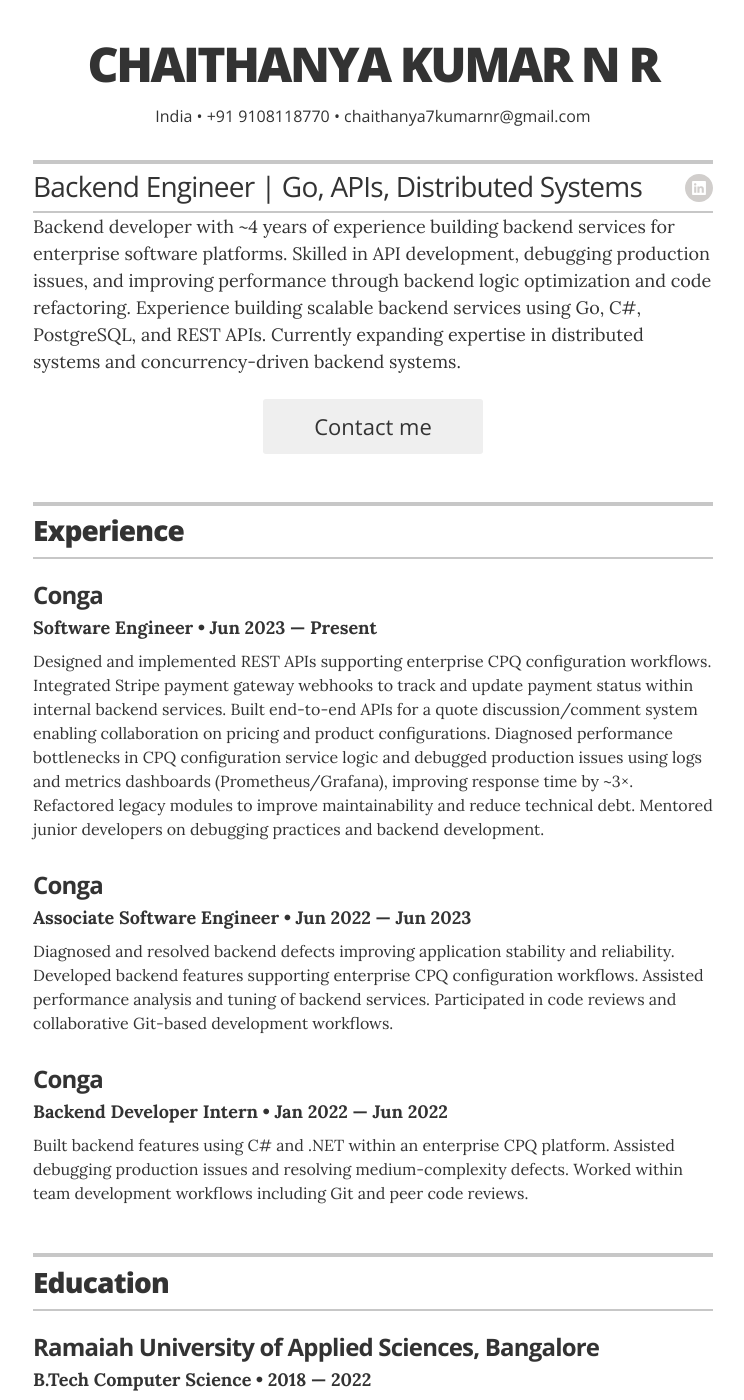
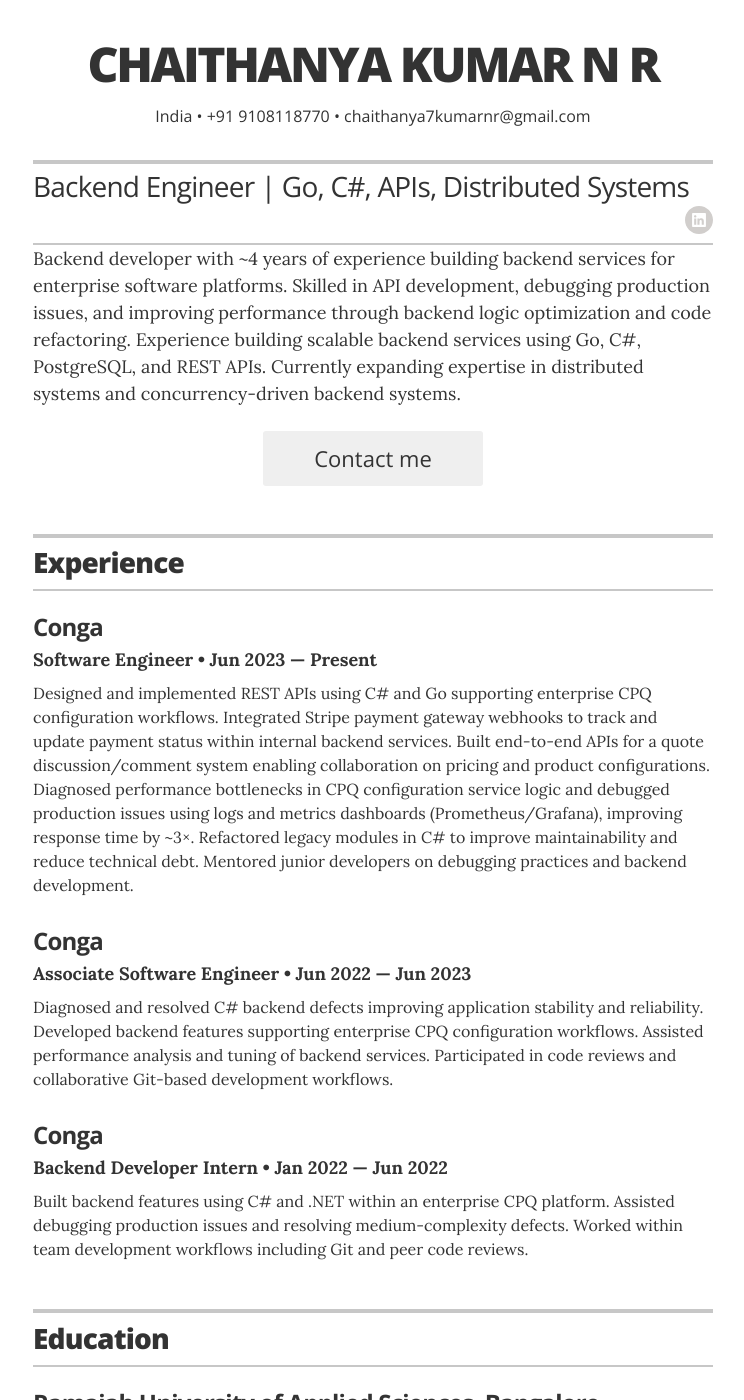
Before and after one commit to ChochChill/resume, a Jekyll site: the page built from index.html, in a window 1280 px wide and 1400 px high. Shown: the whole window, without its empty margins (267-1011 px from the left). Built offline with Jekyll 4.4.1, drawn with Linux system fonts in a browser that asks for light colours.

Commit message:
Highlight C# in title and experience

```diff
--- a/_config.yml
+++ b/_config.yml
@@ -11,7 +11,7 @@
 # Resume settings
 resume_avatar:                  "false"
 resume_name:                    "CHAITHANYA KUMAR N R"
-resume_title:                   "Backend Engineer | Go, APIs, Distributed Systems"
+resume_title:                   "Backend Engineer | Go, C#, APIs, Distributed Systems"
 
 # used for the contact button in _layouts/resume.html
 resume_contact_email:           "chaithanya7kumarnr@gmail.com"
--- a/_data/experience.yml
+++ b/_data/experience.yml
@@ -2,12 +2,12 @@
 - company: Conga
   position: Software Engineer
   duration: Jun 2023 &mdash; Present
-  summary: Designed and implemented REST APIs supporting enterprise CPQ configuration workflows. Integrated Stripe payment gateway webhooks to track and update payment status within internal backend services. Built end-to-end APIs for a quote discussion/comment system enabling collaboration on pricing and product configurations. Diagnosed performance bottlenecks in CPQ configuration service logic and debugged production issues using logs and metrics dashboards (Prometheus/Grafana), improving response time by ~3&times;. Refactored legacy modules to improve maintainability and reduce technical debt. Mentored junior developers on debugging practices and backend development.
+  summary: Designed and implemented REST APIs using C# and Go supporting enterprise CPQ configuration workflows. Integrated Stripe payment gateway webhooks to track and update payment status within internal backend services. Built end-to-end APIs for a quote discussion/comment system enabling collaboration on pricing and product configurations. Diagnosed performance bottlenecks in CPQ configuration service logic and debugged production issues using logs and metrics dashboards (Prometheus/Grafana), improving response time by ~3&times;. Refactored legacy modules in C# to improve maintainability and reduce technical debt. Mentored junior developers on debugging practices and backend development.
 
 - company: Conga
   position: Associate Software Engineer
   duration: Jun 2022 &mdash; Jun 2023
-  summary: Diagnosed and resolved backend defects improving application stability and reliability. Developed backend features supporting enterprise CPQ configuration workflows. Assisted performance analysis and tuning of backend services. Participated in code reviews and collaborative Git-based development workflows.
+  summary: Diagnosed and resolved C# backend defects improving application stability and reliability. Developed backend features supporting enterprise CPQ configuration workflows. Assisted performance analysis and tuning of backend services. Participated in code reviews and collaborative Git-based development workflows.
 
 - company: Conga
   position: Backend Developer Intern
```
